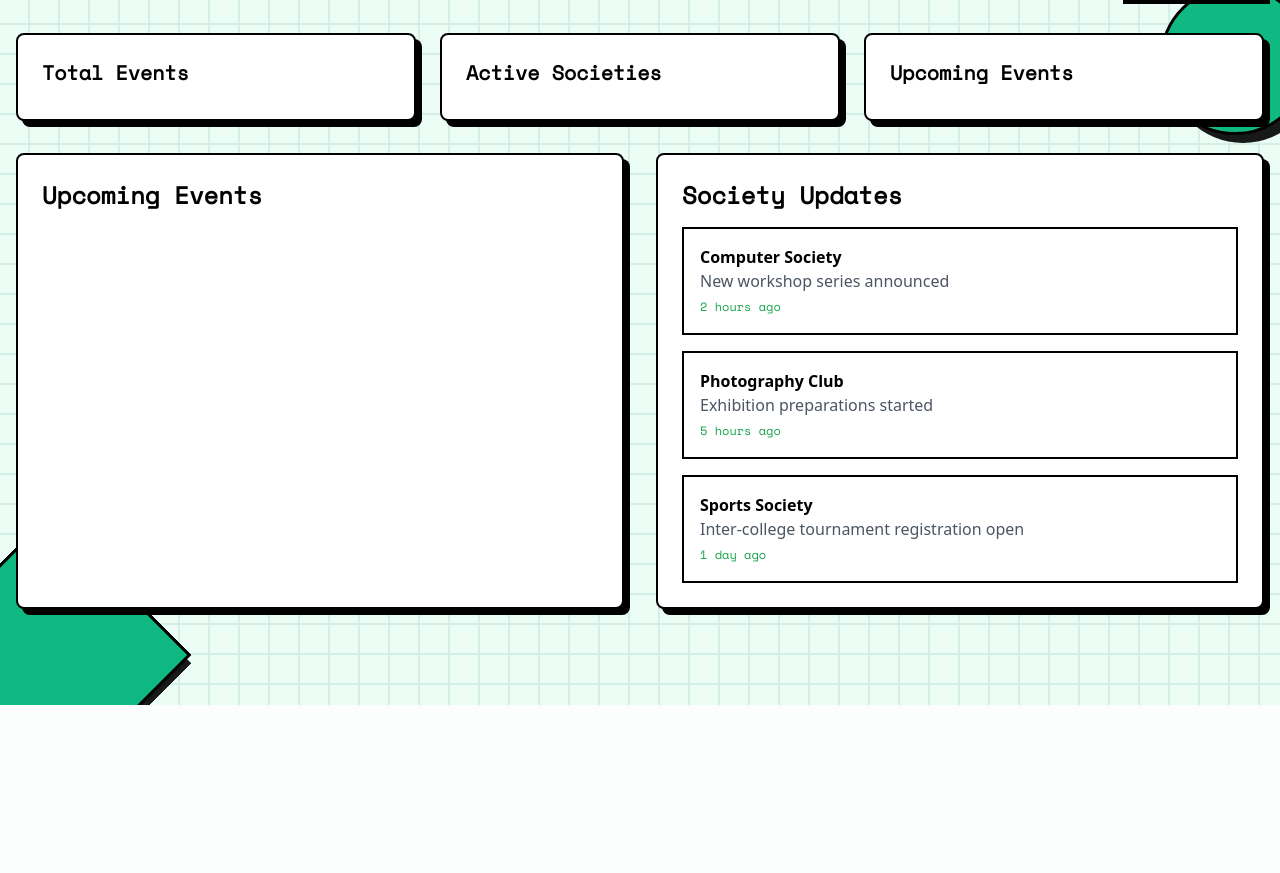
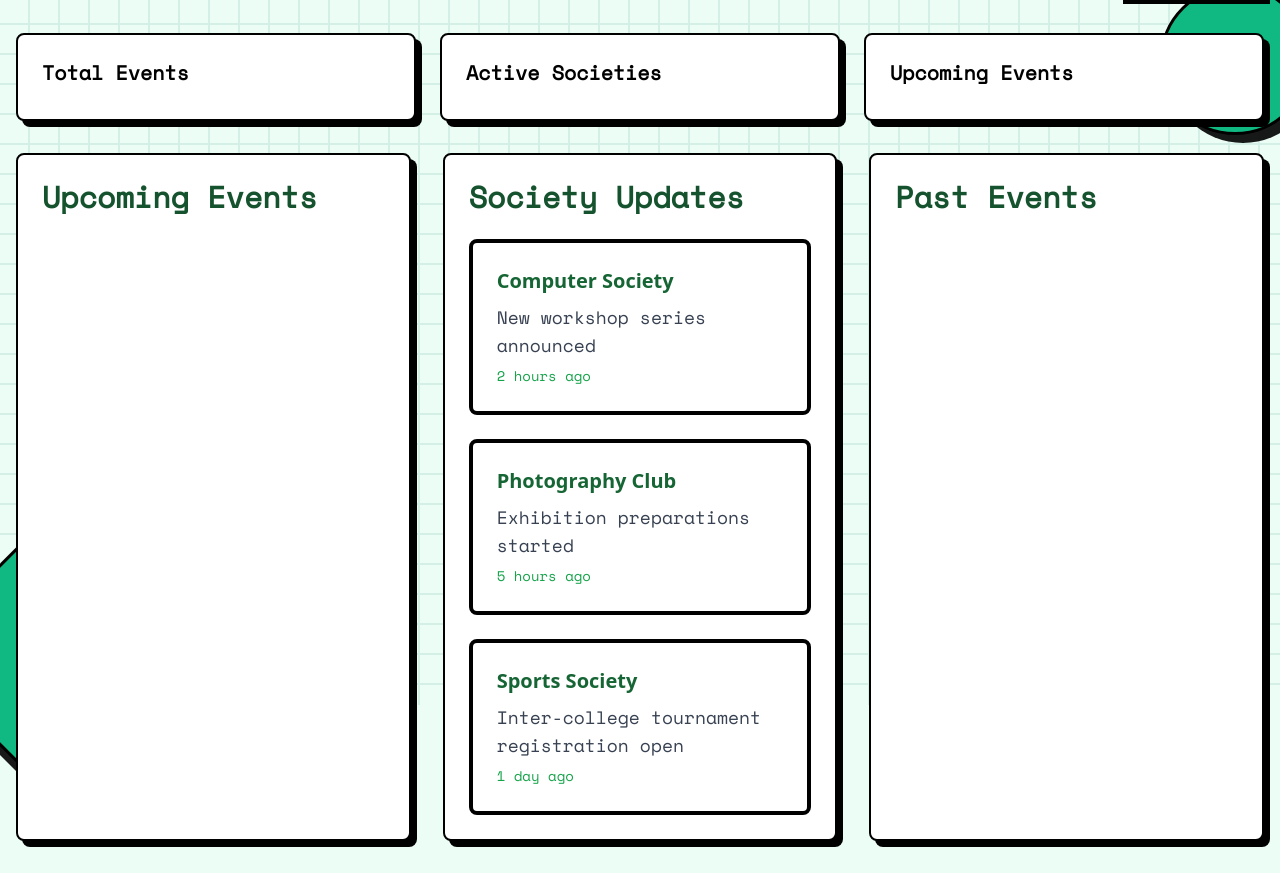
Before and after one commit to mohanbhasin/Evento, a Flask app: template templates/dashboard.html in a window 1280 px wide. Shown: the part 95-968 px from the top of the page. Before the commit the page ends 800 px from the top, so only its background shows below. Run offline with Flask 3, Linux system fonts and the light colour scheme; the template is opened without the code that fills it, so the values that code supplies are empty; some libraries are stand-ins or nearby versions.

Commit message:
feat: Made changes to the dashboard page of the website so that the content looks better.

```diff
--- a/app.py
+++ b/app.py
@@ -59,8 +59,20 @@ def home_page():
                 }
                 events_list.append(event)
 
+            past_events = []
+            past_events_query = text("SELECT name, society, date, venue FROM event WHERE date < :prev_day ORDER BY date DESC;")
+            past_events_query_result = connection.execute(past_events_query, {"prev_day": prev_day})
+            for row in past_events_query_result:
+                event = {
+                    "name": row[0],
+                    "society": row[1],
+                    "date": row[2],
+                    "venue": row[3]
+                }
+                past_events.append(event)
+
         return render_template('dashboard.html', session=session, events=number_of_events,
-                               societies=number_of_societies, upcoming_events=upcoming_events, events_list=events_list)
+                               societies=number_of_societies, upcoming_events=upcoming_events, events_list=events_list, past_events=past_events)
     else:
         return redirect(url_for('login'))
 
--- a/templates/dashboard.html
+++ b/templates/dashboard.html
@@ -106,17 +106,17 @@
         </div>
 
         <!-- Main Content -->
-        <div class="grid grid-cols-1 lg:grid-cols-2 gap-8">
+        <div class="grid grid-cols-1 lg:grid-cols-3 gap-8">
                 <!-- Upcoming Events -->
                 <div class="bg-white p-6 rounded-lg neu-brutal">
-                <h2 class="text-2xl font-bold mb-4 mono">Upcoming Events</h2>
-                <div class="space-y-4">
+                    <h2 class="text-3xl font-extrabold mb-6 mono text-green-900">Upcoming Events</h2>
+                    <div class="space-y-6">
                         {% for event in events_list %}
-                        <div class="border-2 border-black p-4 hover:bg-green-50 transition-colors">
-                            <h3 class="font-bold"> {{ event["name"] }} </h3>
-                            <p class="text-gray-600 mono"> {{ event["date"] }} </p>
-                            <p class="text-gray-600 mono"> {{ event["society"] }} </p>
-                            <p class="text-gray-600 mono"> {{ event["venue"] }} </p>
+                            <div class="border-4 border-black p-6 rounded-lg hover:bg-green-100 transition-transform transform hover:scale-105">
+                                <h3 class="text-xl font-bold text-green-800 mb-2"> {{ event["name"] }} </h3>
+                                <p class="text-lg text-gray-700 mono mb-1">Date: {{ event["date"] }}</p>
+                                <p class="text-lg text-gray-700 mono mb-1">Society: {{ event["society"] }}</p>
+                                <p class="text-lg text-gray-700 mono">Venue: {{ event["venue"] }}</p>
                             </div>
                         {% endfor %}
                     </div>
@@ -124,22 +124,38 @@
 
                 <!-- Society Updates -->
                 <div class="bg-white p-6 rounded-lg neu-brutal">
-                <h2 class="text-2xl font-bold mb-4 mono">Society Updates</h2>
-                <div class="space-y-4">
-                    <div class="border-2 border-black p-4 hover:bg-green-50 transition-colors">
-                        <h3 class="font-bold">Computer Society</h3>
-                        <p class="text-gray-600">New workshop series announced</p>
-                        <span class="text-xs text-green-600 mono">2 hours ago</span>
+                    <h2 class="text-3xl font-extrabold mb-6 mono text-green-900">Society Updates</h2>
+                    <div class="space-y-6">
+                        <div class="border-4 border-black p-6 rounded-lg hover:bg-green-100 transition-transform transform hover:scale-105">
+                            <h3 class="text-xl font-bold text-green-800 mb-2">Computer Society</h3>
+                            <p class="text-lg text-gray-700 mono mb-1">New workshop series announced</p>
+                            <span class="text-sm text-green-600 mono">2 hours ago</span>
                         </div>
-                    <div class="border-2 border-black p-4 hover:bg-green-50 transition-colors">
-                        <h3 class="font-bold">Photography Club</h3>
-                        <p class="text-gray-600">Exhibition preparations started</p>
-                        <span class="text-xs text-green-600 mono">5 hours ago</span>
+                        <div class="border-4 border-black p-6 rounded-lg hover:bg-green-100 transition-transform transform hover:scale-105">
+                            <h3 class="text-xl font-bold text-green-800 mb-2">Photography Club</h3>
+                            <p class="text-lg text-gray-700 mono mb-1">Exhibition preparations started</p>
+                            <span class="text-sm text-green-600 mono">5 hours ago</span>
                         </div>
-                    <div class="border-2 border-black p-4 hover:bg-green-50 transition-colors">
-                        <h3 class="font-bold">Sports Society</h3>
-                        <p class="text-gray-600">Inter-college tournament registration open</p>
-                        <span class="text-xs text-green-600 mono">1 day ago</span>
+                        <div class="border-4 border-black p-6 rounded-lg hover:bg-green-100 transition-transform transform hover:scale-105">
+                            <h3 class="text-xl font-bold text-green-800 mb-2">Sports Society</h3>
+                            <p class="text-lg text-gray-700 mono mb-1">Inter-college tournament registration open</p>
+                            <span class="text-sm text-green-600 mono">1 day ago</span>
+                        </div>
+                    </div>
+                </div>
+
+                <!-- Past Events -->
+                <div class="bg-white p-6 rounded-lg neu-brutal">
+                    <h2 class="text-3xl font-extrabold mb-6 mono text-green-900">Past Events</h2>
+                    <div class="space-y-6">
+                        {% for event in past_events %}
+                            <div class="border-4 border-black p-6 rounded-lg hover:bg-gray-100 transition-transform transform hover:scale-105">
+                                <h3 class="text-xl font-bold text-green-800 mb-2"> {{ event["name"] }} </h3>
+                                <p class="text-lg text-gray-700 mono mb-1">Date: {{ event["date"] }}</p>
+                                <p class="text-lg text-gray-700 mono mb-1">Society: {{ event["society"] }}</p>
+                                <p class="text-lg text-gray-700 mono">Venue: {{ event["venue"] }}</p>
+                            </div>
+                        {% endfor %}
                     </div>
                 </div>
             </div>
```
Lines whose indentation alone changed are shown as unchanged.
